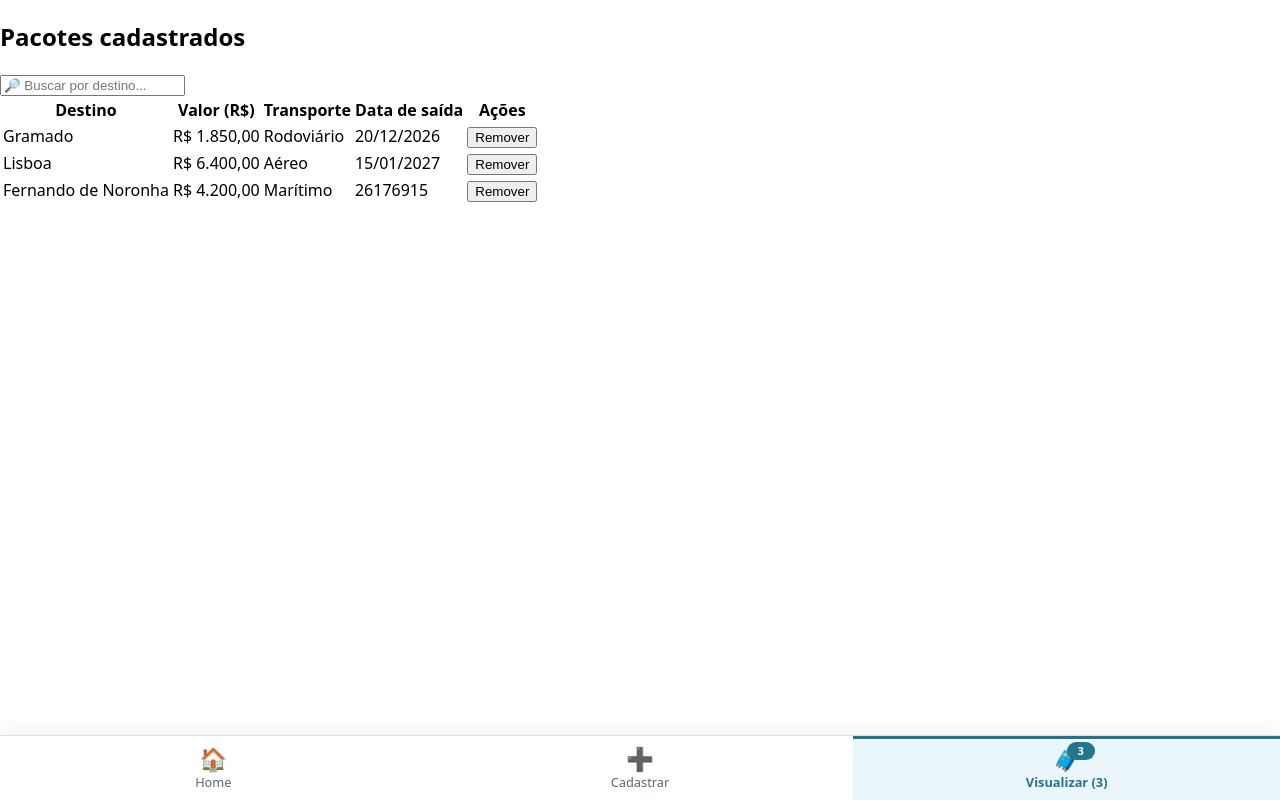
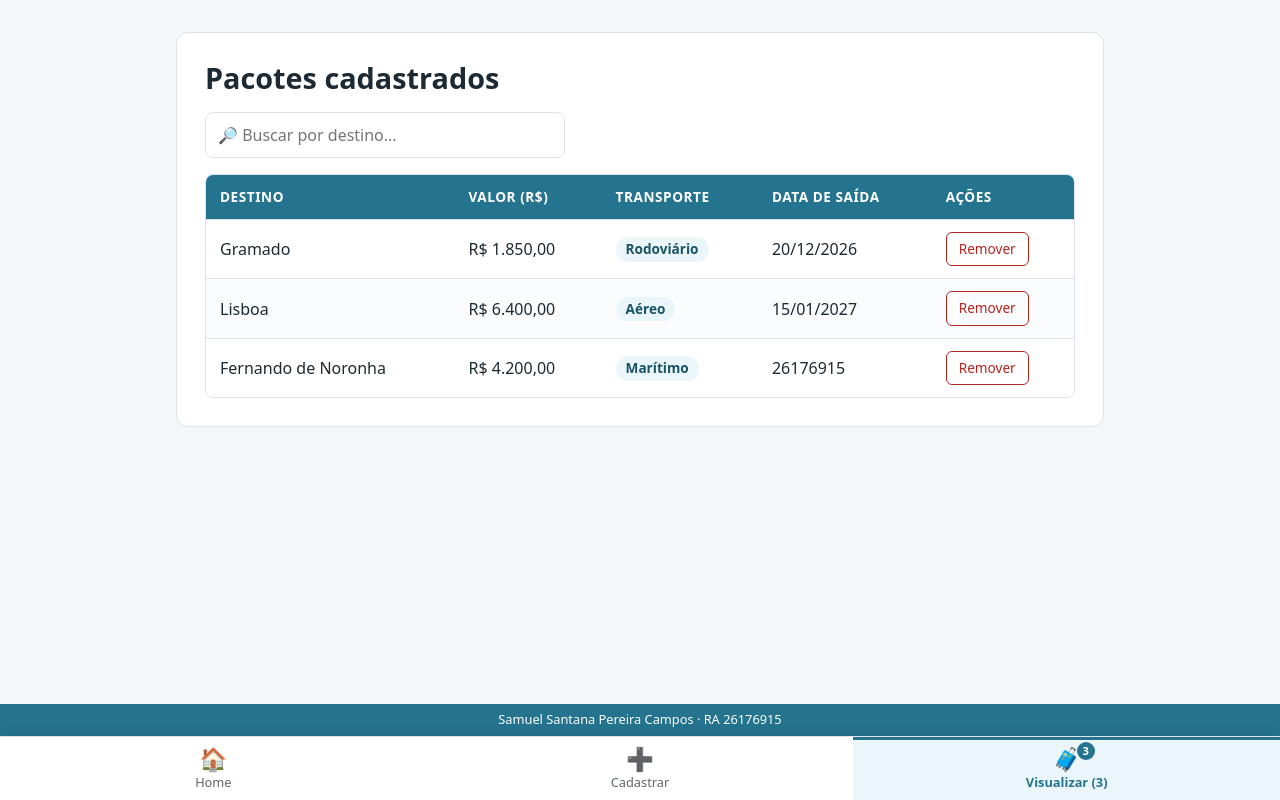
Before and after one commit to Sah123campos/agencia, a React (Vite) app: page /pacotes in a window 1280 px wide. Built offline with nearby package versions, Linux system fonts and the light colour scheme.

Commit message:
feat: identidade visual, rodape e README

```diff
--- a/src/App.css
+++ b/src/App.css
@@ -60,3 +60,291 @@
   line-height: 18px;
   text-align: center;
 }
+
+/* ===== Rodapé fixo, logo acima da navbar ===== */
+.rodape {
+  position: fixed;
+  left: 0;
+  right: 0;
+  bottom: var(--altura-navbar);
+  height: var(--altura-rodape);
+  display: flex;
+  align-items: center;
+  justify-content: center;
+  background: var(--cor-principal);
+  color: #fff;
+  font-size: 0.8rem;
+  z-index: 10;
+}
+
+/* ===== Estrutura das páginas ===== */
+.conteudo {
+  max-width: 960px;
+  margin: 0 auto;
+  padding: 32px 16px;
+}
+
+.pagina {
+  background: var(--superficie);
+  border: 1px solid var(--borda);
+  border-radius: 12px;
+  padding: 28px;
+}
+
+.subtitulo {
+  margin: 0 0 20px;
+  color: var(--texto-suave);
+}
+
+/* ===== Botões ===== */
+.botao {
+  display: inline-block;
+  padding: 10px 20px;
+  border: 2px solid var(--cor-principal);
+  border-radius: 8px;
+  background: var(--cor-principal);
+  color: #fff;
+  font: inherit;
+  font-weight: 600;
+  text-decoration: none;
+  cursor: pointer;
+  transition: background 0.15s, border-color 0.15s;
+}
+
+.botao:hover {
+  background: var(--cor-escura);
+  border-color: var(--cor-escura);
+}
+
+.botao-secundario {
+  background: transparent;
+  color: var(--cor-principal);
+}
+
+.botao-secundario:hover {
+  background: var(--cor-clara);
+}
+
+/* ===== Home ===== */
+.home {
+  text-align: center;
+  padding: 48px 28px;
+}
+
+.etiqueta {
+  margin: 0 0 8px;
+  color: var(--cor-principal);
+  font-size: 0.8rem;
+  font-weight: 700;
+  letter-spacing: 0.08em;
+  text-transform: uppercase;
+}
+
+.autor {
+  margin: 0;
+  color: var(--texto-suave);
+}
+
+.contador-card {
+  display: inline-flex;
+  flex-direction: column;
+  align-items: center;
+  margin: 28px 0;
+  padding: 20px 40px;
+  border-radius: 12px;
+  background: var(--cor-clara);
+}
+
+.contador-numero {
+  color: var(--cor-principal);
+  font-size: 3rem;
+  font-weight: 800;
+  line-height: 1;
+}
+
+.contador-legenda {
+  color: var(--texto-suave);
+}
+
+.acoes {
+  display: flex;
+  flex-wrap: wrap;
+  justify-content: center;
+  gap: 12px;
+}
+
+/* ===== Formulário ===== */
+.formulario {
+  display: grid;
+  gap: 16px;
+  max-width: 480px;
+}
+
+.formulario label {
+  display: grid;
+  gap: 6px;
+  font-weight: 600;
+}
+
+.formulario input,
+.formulario select,
+.busca {
+  width: 100%;
+  padding: 10px 12px;
+  border: 1px solid var(--borda);
+  border-radius: 8px;
+  background: #fff;
+  color: var(--texto);
+  font: inherit;
+  font-weight: 400;
+}
+
+.formulario input:focus,
+.formulario select:focus,
+.busca:focus {
+  outline: 2px solid var(--cor-principal);
+  outline-offset: 1px;
+  border-color: var(--cor-principal);
+}
+
+.formulario .botao {
+  justify-self: start;
+}
+
+/* ===== Alertas ===== */
+.alerta {
+  display: flex;
+  align-items: center;
+  justify-content: space-between;
+  gap: 12px;
+  margin: 0 0 16px;
+  padding: 12px 16px;
+  border-radius: 8px;
+  font-weight: 600;
+}
+
+.alerta-sucesso {
+  background: var(--sucesso-fundo);
+  color: var(--sucesso);
+  border-left: 4px solid var(--sucesso);
+}
+
+.alerta-erro {
+  background: var(--erro-fundo);
+  color: var(--erro);
+  border-left: 4px solid var(--erro);
+}
+
+.alerta-fechar {
+  border: none;
+  background: none;
+  color: inherit;
+  font-size: 1.4rem;
+  line-height: 1;
+  cursor: pointer;
+}
+
+/* ===== Visualização em tabela (Tabela C = 1) ===== */
+.busca {
+  max-width: 360px;
+  margin: 8px 0 16px;
+}
+
+.tabela-container {
+  overflow-x: auto;
+  border: 1px solid var(--borda);
+  border-radius: 8px;
+}
+
+.tabela {
+  width: 100%;
+  border-collapse: collapse;
+  white-space: nowrap;
+}
+
+.tabela th,
+.tabela td {
+  padding: 12px 14px;
+  text-align: left;
+  border-bottom: 1px solid var(--borda);
+}
+
+.tabela th {
+  background: var(--cor-principal);
+  color: #fff;
+  font-size: 0.85rem;
+  text-transform: uppercase;
+  letter-spacing: 0.04em;
+}
+
+.tabela tbody tr:nth-child(even) {
+  background: #fafcfd;
+}
+
+.tabela tbody tr:hover {
+  background: var(--cor-clara);
+}
+
+.tabela tbody tr:last-child td {
+  border-bottom: none;
+}
+
+.tabela .numero {
+  font-variant-numeric: tabular-nums;
+}
+
+.selo {
+  display: inline-block;
+  padding: 2px 10px;
+  border-radius: 999px;
+  background: var(--cor-clara);
+  color: var(--cor-escura);
+  font-size: 0.85rem;
+  font-weight: 600;
+}
+
+.botao-remover {
+  padding: 6px 12px;
+  border: 1px solid var(--erro);
+  border-radius: 6px;
+  background: transparent;
+  color: var(--erro);
+  font: inherit;
+  font-size: 0.85rem;
+  cursor: pointer;
+}
+
+.botao-remover:hover {
+  background: var(--erro);
+  color: #fff;
+}
+
+.sem-resultado,
+.vazio {
+  color: var(--texto-suave);
+  text-align: center;
+}
+
+.vazio {
+  padding: 32px 0;
+}
+
+/* ===== Página não encontrada ===== */
+.nao-encontrada {
+  text-align: center;
+  padding: 48px 28px;
+}
+
+.codigo-erro {
+  display: block;
+  color: var(--cor-principal);
+  font-size: 4rem;
+  font-weight: 800;
+  line-height: 1;
+}
+
+@media (max-width: 600px) {
+  .pagina {
+    padding: 20px 16px;
+  }
+}
--- a/src/App.jsx
+++ b/src/App.jsx
@@ -7,6 +7,7 @@ import Cadastro from './pages/Cadastro.jsx'
 import Visualizacao from './pages/Visualizacao.jsx'
 import NaoEncontrada from './pages/NaoEncontrada.jsx'
 import Navbar from './components/Navbar.jsx'
+import Rodape from './components/Rodape.jsx'
 import './App.css'
 
 // Chave usada no localStorage (opcional O6)
@@ -81,6 +82,7 @@ function App() {
           <Route path="*" element={<NaoEncontrada />} />
         </Routes>
       </main>
+      <Rodape />
       <Navbar quantidade={registros.length} />
     </>
   )
--- /dev/null
+++ b/src/components/Rodape.jsx
@@ -0,0 +1,11 @@
+// Rodapé — aparece em todas as páginas porque fica fora do <Routes> no App.jsx.
+// Mostra meu nome completo e RA (requisito R7). Não recebe props.
+function Rodape() {
+  return (
+    <footer className="rodape">
+      Samuel Santana Pereira Campos · RA 26176915
+    </footer>
+  )
+}
+
+export default Rodape
--- a/src/index.css
+++ b/src/index.css
@@ -1,13 +1,51 @@
+/* ===== Identidade visual =====
+   Cor principal calculada pelo RA: 915 % 360 = 195 -> hsl(195, 60%, 35%) */
 :root {
+  --cor-principal: hsl(195, 60%, 35%);
+  /* tons derivados da cor principal (mudam junto com ela) */
+  --cor-escura: hsl(from var(--cor-principal) h s calc(l - 10));
+  --cor-clara: hsl(from var(--cor-principal) h s 95%);
+
+  --fundo: #f4f7f9;
+  --superficie: #ffffff;
+  --texto: #1d2a33;
+  --texto-suave: #5b6770;
+  --borda: #dde3e8;
+  --sucesso: #1e7b4a;
+  --sucesso-fundo: #e5f5ec;
+  --erro: #b3261e;
+  --erro-fundo: #fdecea;
+
   --altura-navbar: 64px;
-  --borda: #dde3e8;
-  --texto-suave: #5b6770;
-  --cor-principal: hsl(195, 60%, 35%);
-  --cor-clara: hsl(195, 60%, 95%);
+  --altura-rodape: 32px;
+
+  font-family: system-ui, -apple-system, 'Segoe UI', Roboto, sans-serif;
+  line-height: 1.5;
+  color: var(--texto);
+  background: var(--fundo);
+}
+
+* {
+  box-sizing: border-box;
 }
 
 body {
   margin: 0;
-  font-family: system-ui, sans-serif;
-  padding-bottom: var(--altura-navbar);
+  min-height: 100vh;
+  background: var(--fundo);
+  /* espaço para o rodapé e a navbar fixos não cobrirem o conteúdo */
+  padding-bottom: calc(var(--altura-navbar) + var(--altura-rodape) + 16px);
 }
+
+h1 {
+  margin: 0 0 8px;
+  font-size: 1.8rem;
+  line-height: 1.2;
+}
+
+code {
+  background: var(--cor-clara);
+  color: var(--cor-escura);
+  padding: 2px 6px;
+  border-radius: 4px;
+}
```
Also changed, not shown: 1 other file (tests, documents, lock files or other folders).
